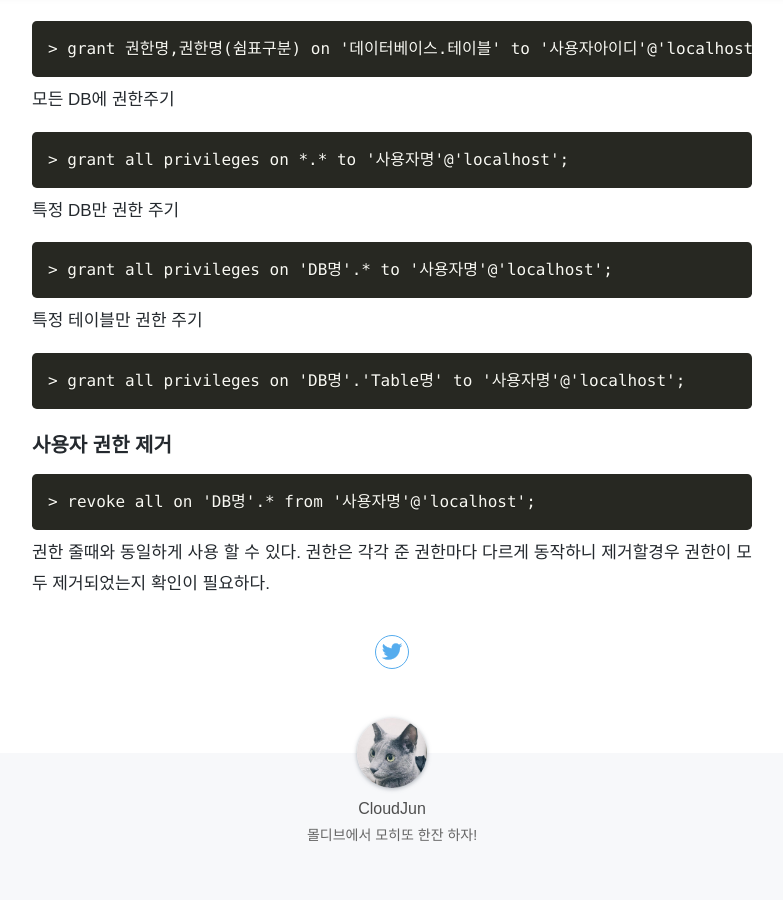
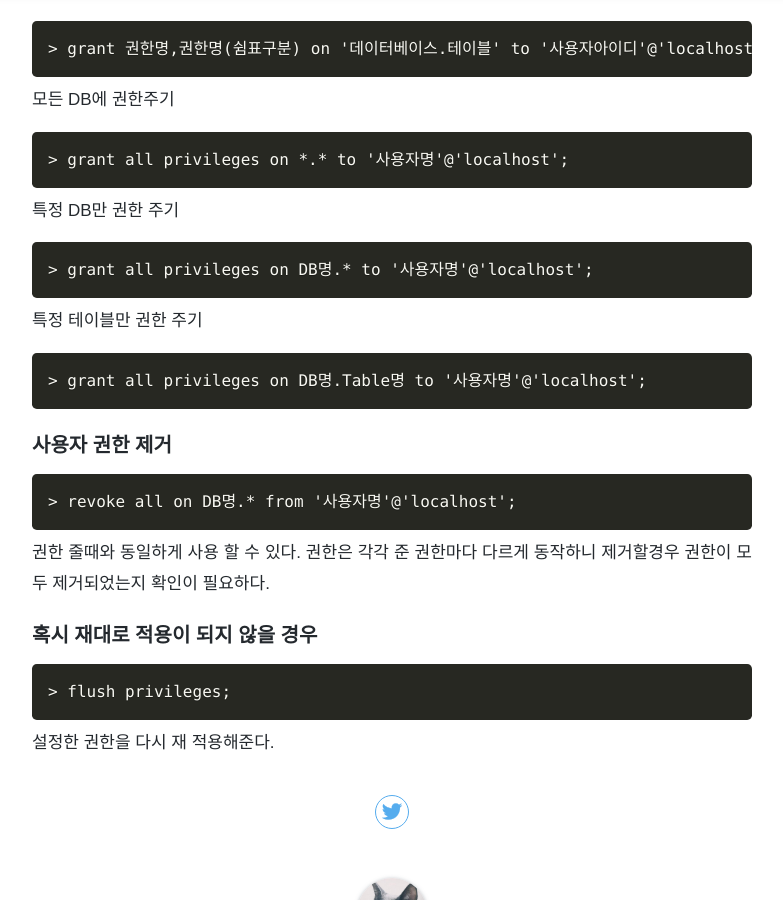
Before and after one commit to sistinafibel/sistinafibel.github.io, a Jekyll site: the page built from _posts/2019-06-05-[Mysql]-사용자-추가,-삭제,-권한부여.md, in a window 1280 px wide and 900 px high, scrolled down 1540 px. Shown: the whole window, without its empty margins (248-1031 px from the left). Built offline with Jekyll 4.4.1, drawn with Linux system fonts in a browser that asks for light colours; nearby versions of some CDN libraries; some web fonts are replaced; comment, search, counter and statistics services are not loaded; a style sheet for code colours, icons or effects is not loaded.

Commit message:
포스트수정

````diff
--- a/_posts/2019-06-05-[Mysql]-사용자-추가,-삭제,-권한부여.md
+++ b/_posts/2019-06-05-[Mysql]-사용자-추가,-삭제,-권한부여.md
@@ -64,20 +64,28 @@ localhost 부분은 %로 사용하면 외부 접속을 허용하며
 특정 DB만 권한 주기
 
 ```mysql
-> grant all privileges on 'DB명'.* to '사용자명'@'localhost';
+> grant all privileges on DB명.* to '사용자명'@'localhost';
 ```
 
 특정 테이블만 권한 주기
 
 ```mysql
-> grant all privileges on 'DB명'.'Table명' to '사용자명'@'localhost';
+> grant all privileges on DB명.Table명 to '사용자명'@'localhost';
 ```
 
 ### 사용자 권한 제거
 
 ```mysql
-> revoke all on 'DB명'.* from '사용자명'@'localhost';
+> revoke all on DB명.* from '사용자명'@'localhost';
 ```
 
 권한 줄때와 동일하게 사용 할 수 있다.
 권한은 각각 준 권한마다 다르게 동작하니 제거할경우 권한이 모두 제거되었는지 확인이 필요하다.
+
+### 혹시 재대로 적용이 되지 않을 경우
+
+```mysql
+> flush privileges;
+```
+
+설정한 권한을 다시 재 적용해준다.
````
